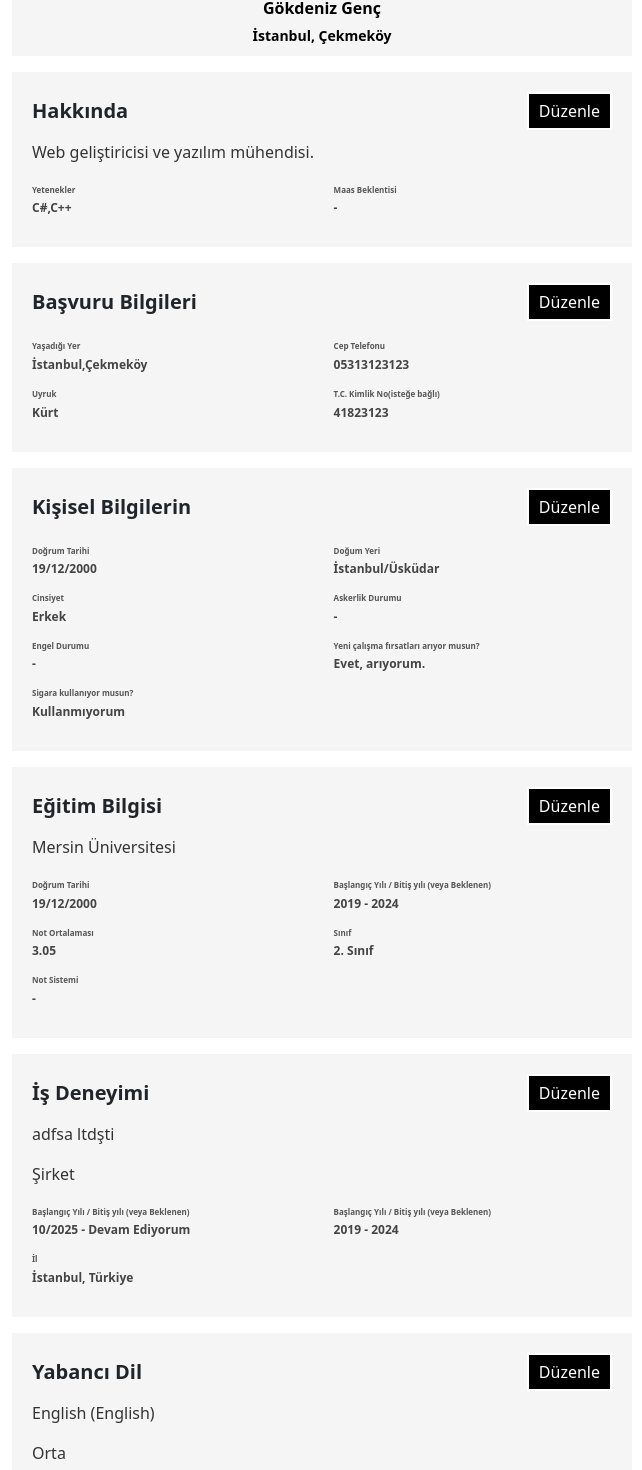
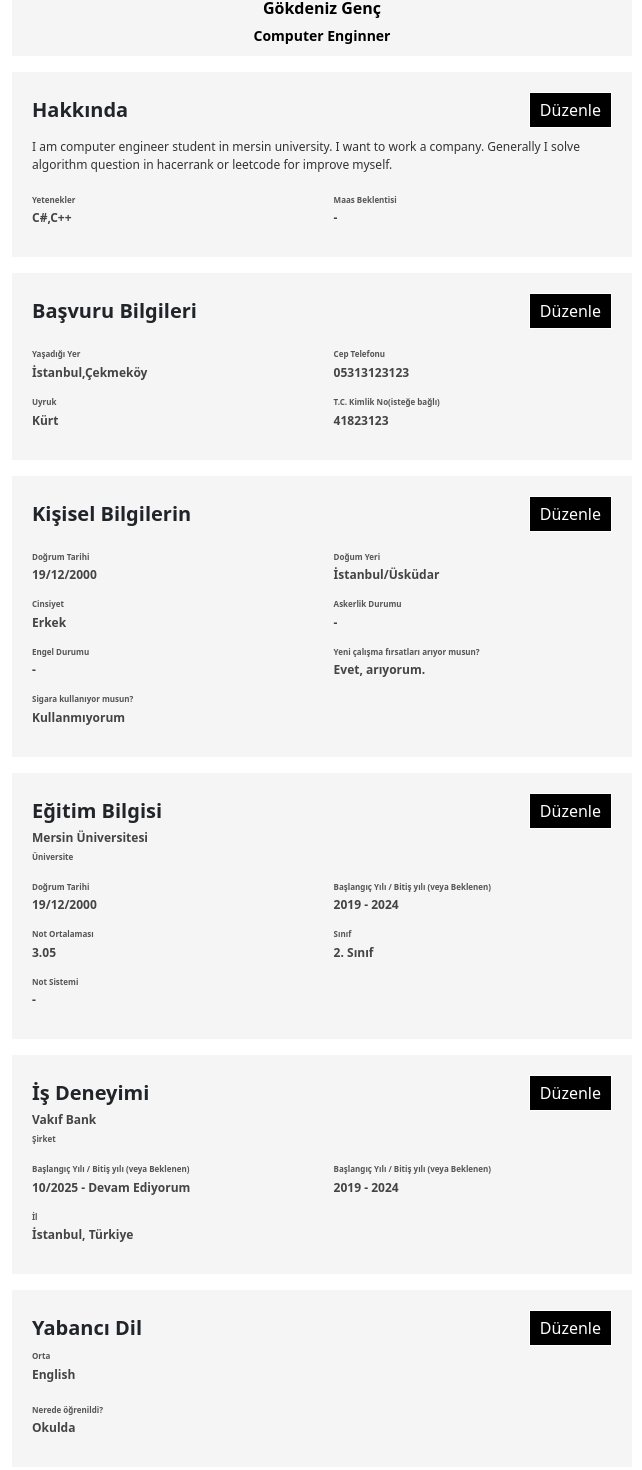
Before and after one commit to gokdenizgencc/portfolioproject, an Angular app: page /userinfo in a window 1280 px wide. Shown: the part 273-1743 px from the top of the page, without its empty margins (318-960 px from the left). Built offline with nearby package versions, Linux system fonts and the light colour scheme; sample sign-in values are in the browser's storage.

Commit message:
Rebuild cache

```diff
--- a/package.json
+++ b/package.json
@@ -27,7 +27,7 @@
     "jquery": "^3.7.1",
     "jwt-decode": "^4.0.0",
     "ngx-toastr": "^19.0.0",
-    "rxjs": "~7.8.0",
+    "rxjs": "^7.8.0",
     "source-map": "^0.7.4",
     "tslib": "^2.3.0",
     "zone.js": "~0.14.3"
--- a/src/components/homepage/homepage.component.html
+++ b/src/components/homepage/homepage.component.html
@@ -8,7 +8,7 @@
     <div class="profile-left">
       <img src="{{userinfo.profilePhoto}}" alt="Profile Picture" class="profile-image">
       <h2>{{userinfo.nickName}}</h2>
-      <button class="edit-profile-button">Profili Düzenle</button>
+      <button (click)="goToInfo()" class="edit-profile-button">Kullanıcı Bilgileri</button>
 
       <div class="social-media-links">
         <div  *ngIf="userinfo.github !== 'No GitHub'" class="social-link">
@@ -21,25 +21,7 @@
           <a href="{{userinfo.linkedIn}}"><i class="fab fa-linkedin-in"></i> LinkedIn</a>
         </div>
 
-        <!-- Hide skills section if there are no skills -->
-        <div *ngIf="userinfo.skills && userinfo.skills.length > 0" class="social-linkk">
-          <div class="skills">
-            <h3>Yetenekler</h3>
-            <ul>
-              <li *ngFor="let skill of userinfo.skills">{{ skill.name }}</li>
-            </ul>
-          </div>
-        </div>
 
-        <!-- Hide certificates section if there are no certificates -->
-        <div *ngIf="userinfo.certificates && userinfo.certificates.length > 0" class="social-linkk">
-          <div class="certificates">
-            <h3>Sertifikalar</h3>
-            <ul>
-              <li *ngFor="let certificate of userinfo.certificates">{{ certificate.title }}</li>
-            </ul>
-          </div>
-        </div>
       </div>
     </div>
 
--- a/src/components/homepage/homepage.component.ts
+++ b/src/components/homepage/homepage.component.ts
@@ -76,5 +76,7 @@ export class HomepageComponent {
     this.projectService.setProjectsData(projects);
     this.router.navigate(["projects"]);
   }
-
+  goToInfo(){
+    this.router.navigate(["userinfo"]);
+  }
 }
--- a/src/components/navin/navin.component.css
+++ b/src/components/navin/navin.component.css
@@ -17,14 +17,15 @@ nav{
 .search .form-control {
   margin-right: 10px; /* input ve button arasındaki mesafeyi ayarlar */
 }
-/*Styling logo*/
+
 .logo{
     padding:1vh 1vw;
     text-align: center;
+
 }
 .logo img {
-    height: 5rem;
-    width: 5rem;
+    width: 20px;
+    height: 20px;
 }
 
 /*Styling Links*/
--- a/src/components/navin/navin.component.html
+++ b/src/components/navin/navin.component.html
@@ -3,7 +3,7 @@
 <nav *ngIf="isUserLoggedIn" id="navbar-user">
     <div class="left-section">
         <div class="logo">
-            <img src="https://cdn-icons-png.flaticon.com/512/8347/8347432.png" alt="Logo Image">
+            <img src="https://cdn-icons-png.flaticon.com/512/6588/6588143.png" alt="Logo Image" width="10" height="20">
         </div>
         <div class="logo-text"></div>
     </div>
--- a/src/components/userinfo/userinfo.component.css
+++ b/src/components/userinfo/userinfo.component.css
@@ -110,7 +110,7 @@
     color: white;
     border: none;
     padding: 5px 10px;
-    border: 2px solid white;
+    border: 1px solid white;
     cursor: pointer;
   }
 
@@ -122,7 +122,7 @@
 
   .description {
     margin-top: 10px;
-    font-size: 16px;
+    font-size: 12px;
     color: #333;
   }
 
--- a/src/components/userinfo/userinfo.component.html
+++ b/src/components/userinfo/userinfo.component.html
@@ -3,7 +3,7 @@
       <div class="cardd">
         <img class="profile-img" src="https://encrypted-tbn0.gstatic.com/images?q=tbn:ANd9GcSVGHL9r9OucwArH8yO3rEDPryG4V3tSCBw-w&s" alt="Profil Resmi">
         <div class="name"> Gökdeniz Genç</div>
-        <div class="text">İstanbul, Çekmeköy</div>
+        <div class="text">Computer Enginner</div>
       </div>
 
       <div class="about-section">
@@ -11,7 +11,7 @@
           <h3>Hakkında</h3>
           <button class="edit-btn">Düzenle</button>
         </div>
-        <p class="description">Web geliştiricisi ve yazılım mühendisi.</p>
+        <p class="description">I am computer engineer student in mersin university. I want to work a company. Generally I solve algorithm question in hacerrank or leetcode for improve myself.</p>
         <div class="education">
           <div class="education-item">
             <h4>Yetenekler</h4>
@@ -91,7 +91,12 @@
           <h3>Eğitim Bilgisi</h3>
           <button class="edit-btn">Düzenle</button>
         </div>
-        <p class="description">Mersin Üniversitesi</p>
+        <div class="education-item">
+
+          <p >Mersin Üniversitesi</p>
+          <h4 >Üniversite</h4>
+        </div>
+
         <div class="education">
           <div class="education-item">
             <h4>Doğrum Tarihi</h4>
@@ -122,8 +127,11 @@
           <h3>İş Deneyimi</h3>
           <button class="edit-btn">Düzenle</button>
         </div>
-        <p class="description">adfsa ltdşti</p>
-        <p class="description">Şirket</p>
+        <div class="education-item">
+
+          <p >Vakıf Bank</p>
+          <h4 >Şirket</h4>
+        </div>
         <div class="education">
           <div class="education-item">
             <h4>Başlangıç Yılı / Bitiş yılı (veya Beklenen)</h4>
@@ -145,8 +153,13 @@
           <h3>Yabancı Dil</h3>
           <button class="edit-btn">Düzenle</button>
         </div>
-        <p class="description">English (English)</p>
-        <p class="description">Orta</p>
+        <div class="education-item">
+          <h4 >Orta</h4>
+          <p >English</p>
+
+        </div>
+        <p class="description"></p>
+
         <div class="education">
           <div class="education-item">
             <h4>Nerede öğrenildi?</h4>
```
Also changed, not shown: 1 other file (tests, documents, lock files or other folders).
